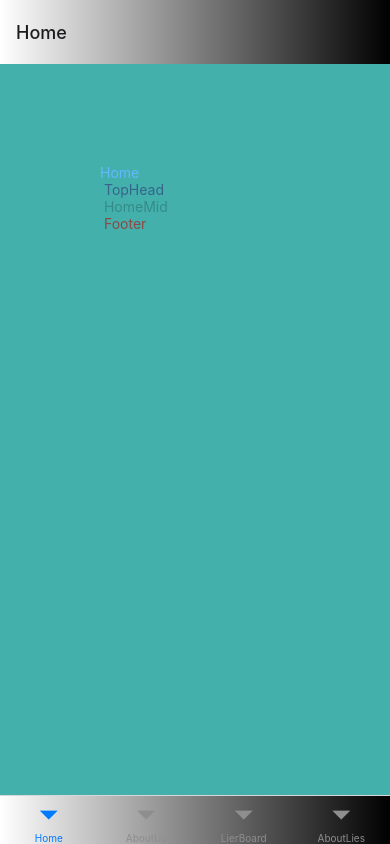
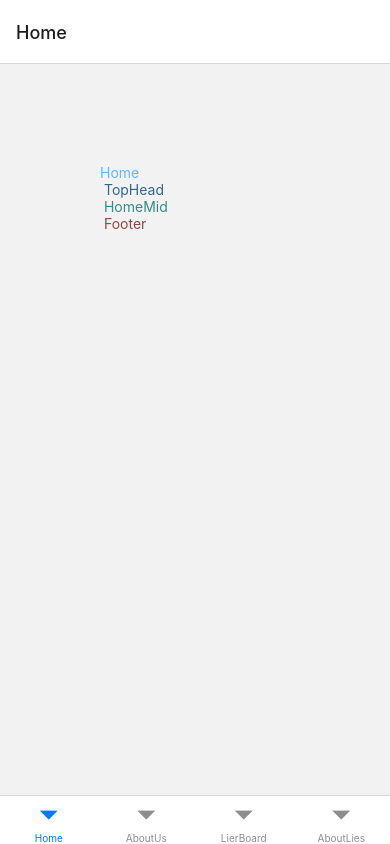
Before and after one commit to psteingh/LTRapp, a React Native app: screen / in a window 390 px wide. Built offline with nearby package versions, Linux system fonts and the light colour scheme.

Commit message:
ltrapp0422907

```diff
--- a/App.js
+++ b/App.js
@@ -11,17 +11,19 @@ import AboutUsBoard from './boardaboutus/aboutusboard.component';
 import LierBoard from './components/lierboard.component';
 import AboutLiesBoard from './boardaboutlies/aboutliesboard.component';
 
+{/* <Tab.Navigator
+    sceneContainerStyle={{backgroundColor: Colors.primaryLgreen}}
+    screenOptions={{
+      headerBackground: LinGrad,
+      tabBarBackground: LinGrad
+    }}></Tab.Navigator> */}
+
+
 const Tab = createBottomTabNavigator();
 
 function MyTabs() {
   return (
-    <Tab.Navigator
-    sceneContainerStyle={{backgroundColor: Colors.primaryLgreen}}
-
-    screenOptions={{
-      headerBackground: LinGrad,
-      tabBarBackground: LinGrad
-    }}>
+    <Tab.Navigator>
       <Tab.Screen name="Home" component={HomeComponent} />
       <Tab.Screen name="AboutUs" component={AboutUsBoard} />
       <Tab.Screen name="LierBoard" component={LierBoard} />
```
